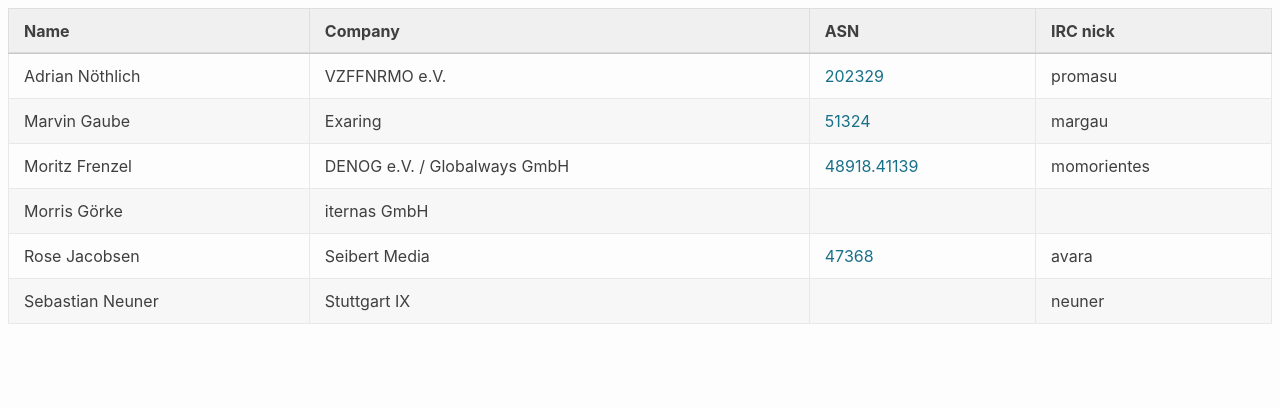
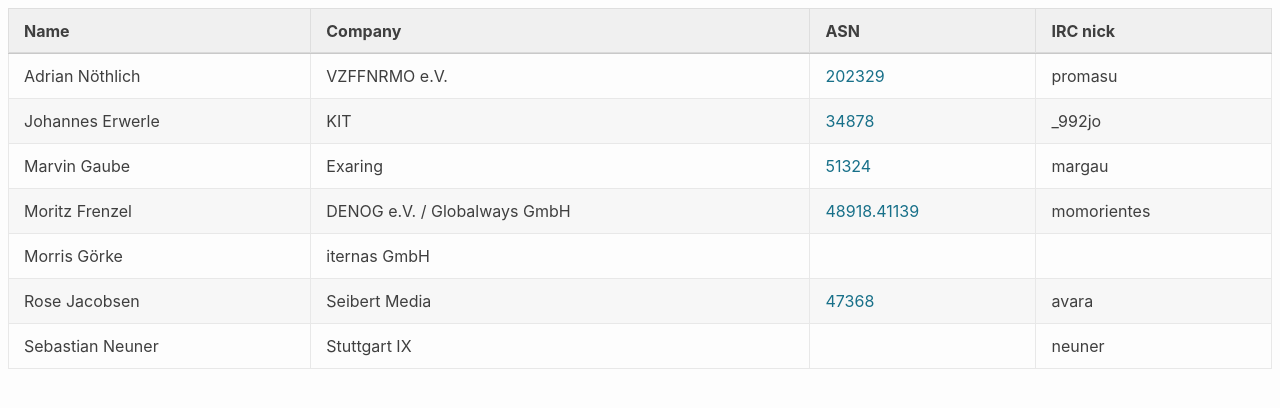
Before and after one commit to denog/pretix-attendeelist, a Jekyll site: the page built from meetup2023_03/index.markdown, in a window 1280 px wide. Shown: the top 408 px of the page. Built offline with Jekyll 4.4.1, drawn with Linux system fonts in a browser that asks for light colours.

Commit message:
Latest data: Mon Mar 20 21:09:54 UTC 2023

```diff
--- a/_data/attendees_denog_meetup_2023_03.json
+++ b/_data/attendees_denog_meetup_2023_03.json
@@ -4,6 +4,12 @@
     "company": "VZFFNRMO e.V.",
     "irc": "promasu",
     "asn": "202329"
+  },
+  {
+    "name": "Johannes Erwerle",
+    "company": "KIT",
+    "irc": "_992jo",
+    "asn": "34878"
   },
   {
     "name": "Marvin Gaube",
```
